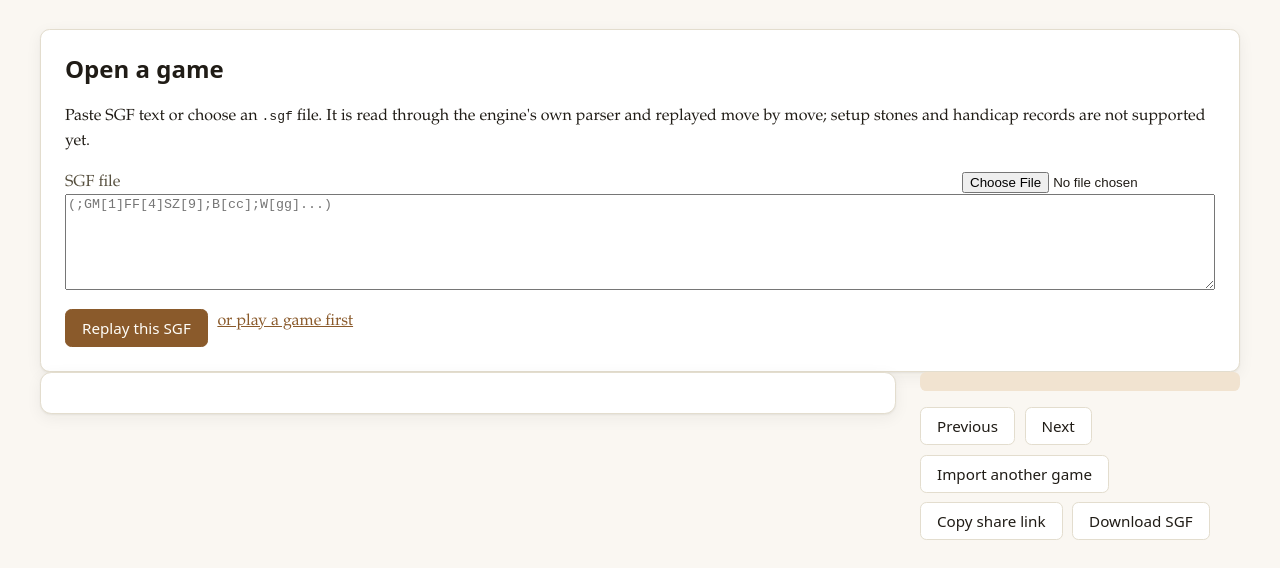
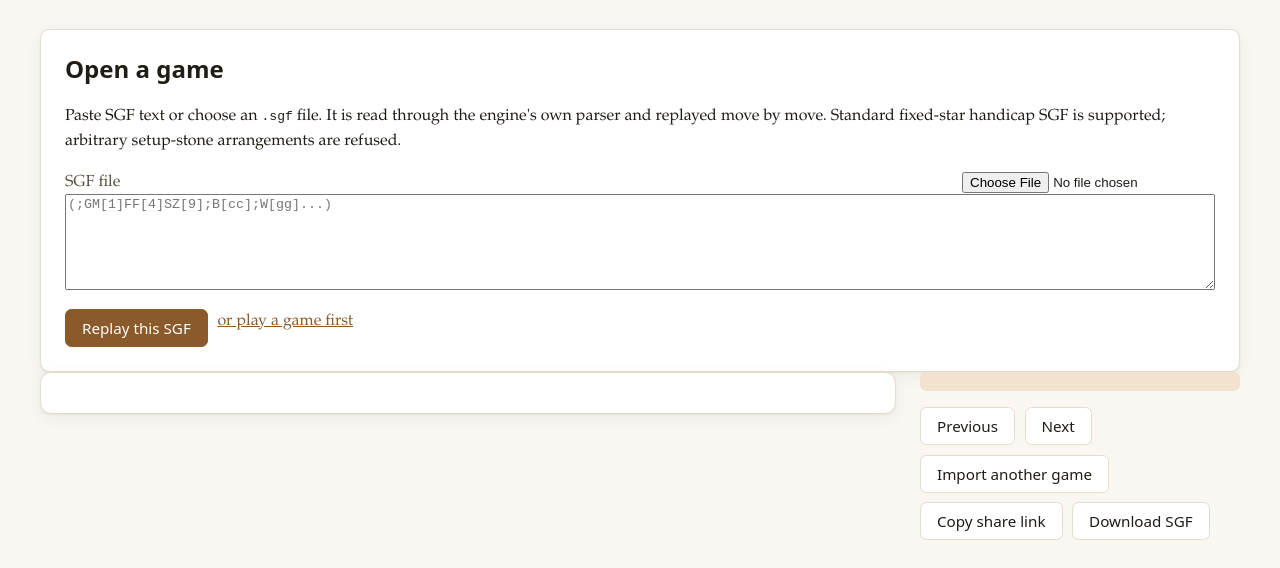
Before and after one commit to red-cup-engineering/go-engine-engineering-services-section, a website with bundled scripts: page apps/weiqi-web/public/review.html in a window 1280 px wide. Shown: the part 222-790 px from the top of the page. Built offline with nearby package versions, Linux system fonts and the light colour scheme.

Commit message:
Correct Study's false claim that legal fixed-star handicap SGF is unsupported

```diff
--- a/apps/weiqi-web/public/review.html
+++ b/apps/weiqi-web/public/review.html
@@ -20,7 +20,7 @@
     <p class="subtitle">Every real match can become a highlight reel. Watch and share captures, ko fights and escapes, or branch the engine-verified game and explore an alternative. Highlights are rules observations, not AI judgments of good or bad moves.</p>
     <div id="review-empty" class="card" hidden>
       <h2 style="margin-top:0;">Open a game</h2>
-      <p>Paste SGF text or choose an <code>.sgf</code> file. It is read through the engine's own parser and replayed move by move; setup stones and handicap records are not supported yet.</p>
+      <p>Paste SGF text or choose an <code>.sgf</code> file. It is read through the engine's own parser and replayed move by move. Standard fixed-star handicap SGF is supported; arbitrary setup-stone arrangements are refused.</p>
       <div class="settings-row"><label for="sgf-file">SGF file</label><input id="sgf-file" type="file" accept=".sgf,text/plain,application/x-go-sgf" /></div>
       <textarea id="sgf-text" rows="6" style="width:100%; font-family: ui-monospace, monospace;" placeholder="(;GM[1]FF[4]SZ[9];B[cc];W[gg]...)" aria-label="SGF text"></textarea>
       <div class="controls-row" style="margin-top:0.6rem;"><button id="load-sgf-btn" class="primary" type="button">Replay this SGF</button><a href="play.html">or play a game first</a></div>
```
